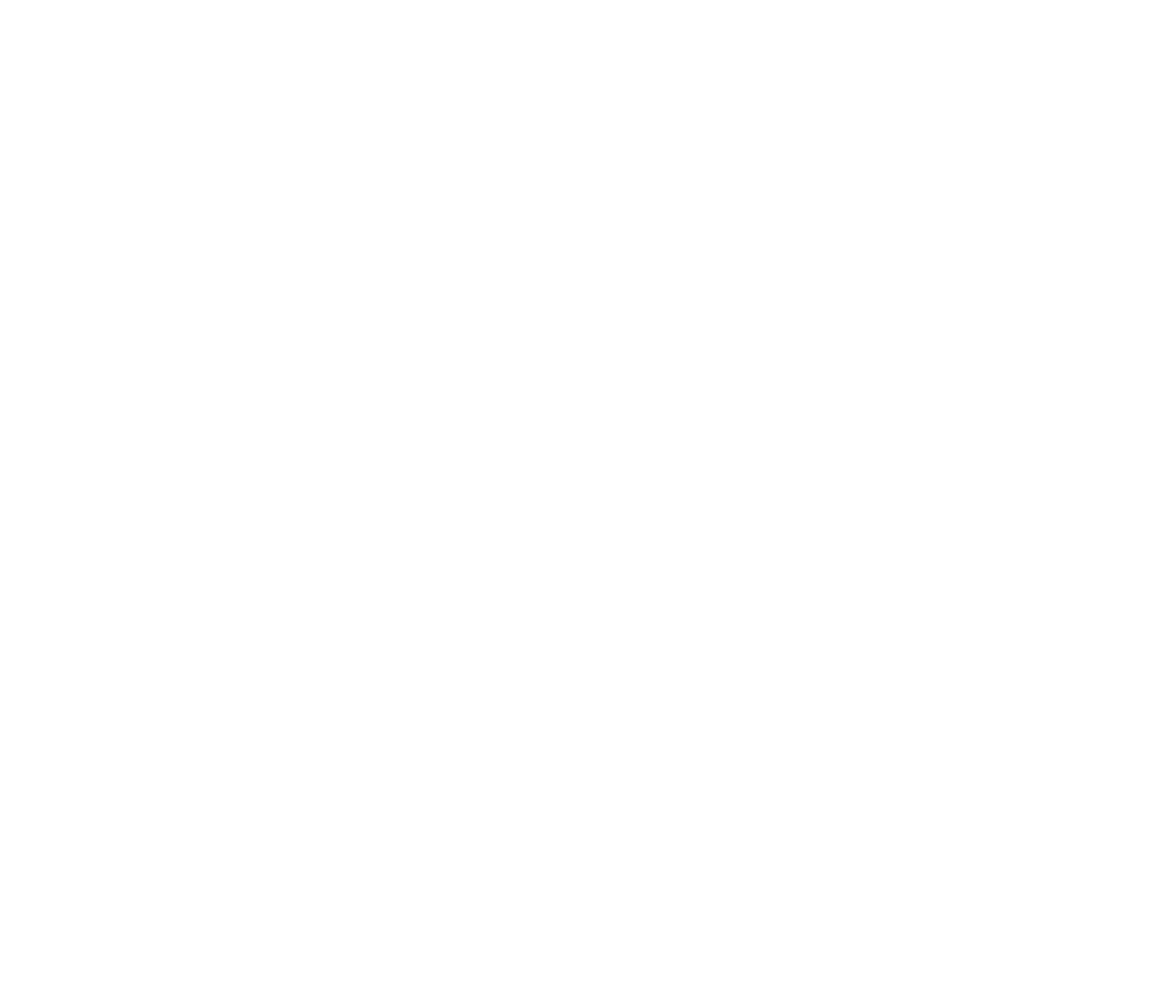
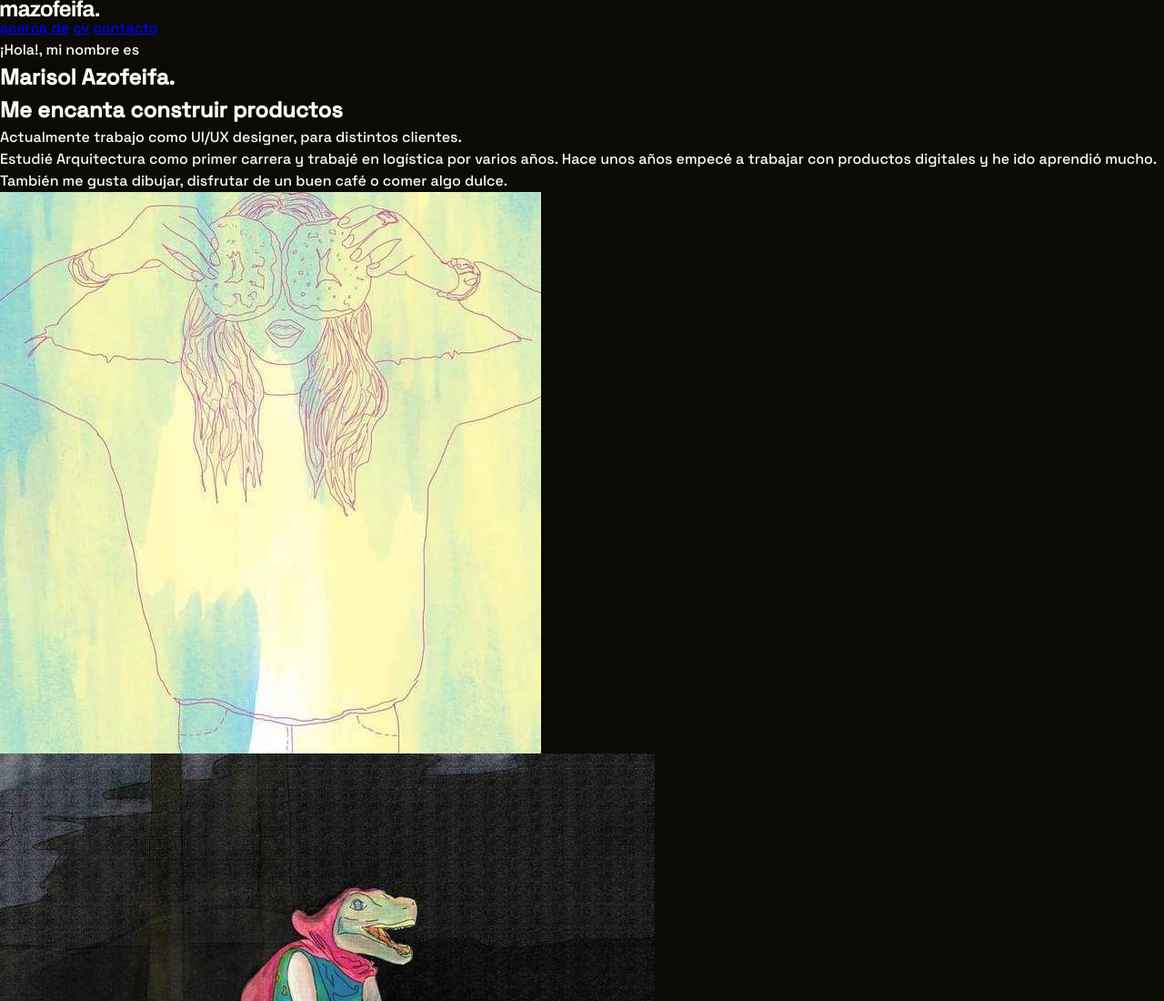
Before and after one commit to hatchcloud/asignaci-n-cv-demo, a plain HTML site: page index.html in a window 1280 px wide. Shown: the top 1100 px of the page at 91% size. Before the commit the page ends 800 px from the top, so only its background shows below. Drawn offline with Linux system fonts and the light colour scheme.

Commit message:
estructura

```diff
--- a/index.html
+++ b/index.html
@@ -5,9 +5,44 @@
     <meta http-equiv="X-UA-Compatible" content="IE=edge">
     <meta name="viewport" content="width=device-width, initial-scale=1.0">
     <link rel="icon" type="image/png" sizes="32x32" href="./images/favicon-32x32.png">
+    <link rel="stylesheet" href="./style/reset.css">
+    <link rel="stylesheet" href="./style/style.css">
+    <link rel="preconnect" href="https://fonts.googleapis.com">
+    <link rel="preconnect" href="https://fonts.gstatic.com" crossorigin>
+    <link href="https://fonts.googleapis.com/css2?family=Archivo:wght@500;900&family=Space+Grotesk:wght@500&display=swap" rel="stylesheet">
     <title>Semana 01</title>
 </head>
 <body>
+    <main>
+        <div>
+            <img src="./assets/logo.svg" alt="logo Marisol Azofeifa">
+            <nav>
+                <a href="acerca de">acerca de</a>
+                <a href="cv">cv</a>
+                <a href="contacto">contacto</a>
+            </nav>
+        </div>
+        <section id="about">
+            <span>¡Hola!, mi nombre es</span>
+            <h1>Marisol Azofeifa. <br> Me encanta construir productos</h1>
+            <p>Actualmente trabajo como <span>UI/UX designer</span>, para distintos clientes. </p>
+            <p>Estudié Arquitectura como primer carrera y trabajé en logística por varios años.  Hace unos años empecé a trabajar con productos digitales y he ido aprendió mucho. También me gusta dibujar, disfrutar de un buen café o comer algo dulce.</p>
+            <div>
+                <div>
+                    <img src="./assets/dibujo.jpg" alt="dibujo mujer donas">
+                </div>
+                <div>
+                    <img src="./assets/dibujo2.jpg" alt="dibujo bicicleta mujer">
+                </div>
+                <div>
+                    <img src="./assets/proyectoarqui.jpg" alt="casa residencial">
+                </div>
+                <div>
+                    <img src="./assets/WB02.png" alt="dibujo kombucha">
+                </div>
+            </div>
+        </section>
+    </main>
 
 </body>
 </html>
--- /dev/null
+++ b/style/reset.css
@@ -0,0 +1,74 @@
+/* Box sizing rules */
+*,
+*::before,
+*::after {
+  box-sizing: border-box;
+}
+
+/* Remove default margin */
+body,
+h1,
+h2,
+h3,
+h4,
+p,
+figure,
+blockquote,
+dl,
+dd {
+  margin: 0;
+}
+
+/* Remove list styles on ul, ol elements with a list role, which suggests default styling will be removed */
+ul[role='list'],
+ol[role='list'] {
+  list-style: none;
+}
+
+/* Set core root defaults */
+html:focus-within {
+  scroll-behavior: smooth;
+}
+
+/* Set core body defaults */
+body {
+  min-height: 100vh;
+  text-rendering: optimizeSpeed;
+  line-height: 1.5;
+}
+
+/* A elements that don't have a class get default styles */
+a:not([class]) {
+  text-decoration-skip-ink: auto;
+}
+
+/* Make images easier to work with */
+img,
+picture {
+  max-width: 100%;
+  display: block;
+}
+
+/* Inherit fonts for inputs and buttons */
+input,
+button,
+textarea,
+select {
+  font: inherit;
+}
+
+/* Remove all animations, transitions and smooth scroll for people that prefer not to see them */
+@media (prefers-reduced-motion: reduce) {
+  html:focus-within {
+   scroll-behavior: auto;
+  }
+
+  *,
+  *::before,
+  *::after {
+    animation-duration: 0.01ms !important;
+    animation-iteration-count: 1 !important;
+    transition-duration: 0.01ms !important;
+    scroll-behavior: auto !important;
+  }
+}
--- a/style/style.css
+++ b/style/style.css
@@ -0,0 +1,13 @@
+:root {
+    --background :  hsla(54, 40%, 3%, 1);
+    --accent :      hsla(195, 86%, 64%, 1);
+    --almostWhite : hsla(43, 100%, 98%, 1);
+    --gray:         hsla(42, 100%, 98%, 0.8);
+    --disable:      hsla(42, 100%, 98%, 0.3);
+}
+
+body {
+    font-family: 'Space Grotesk', sans-serif;
+    color: var(--almostWhite);
+    background-color: var(--background);
+}
```
Also changed, not shown: assets/dibujo.jpg (renamed from assets/mari-cv.jpg), assets/dibujo2.jpg (added), assets/logo.svg (added), assets/proyectoarqui.jpg (added), 1 other file.
